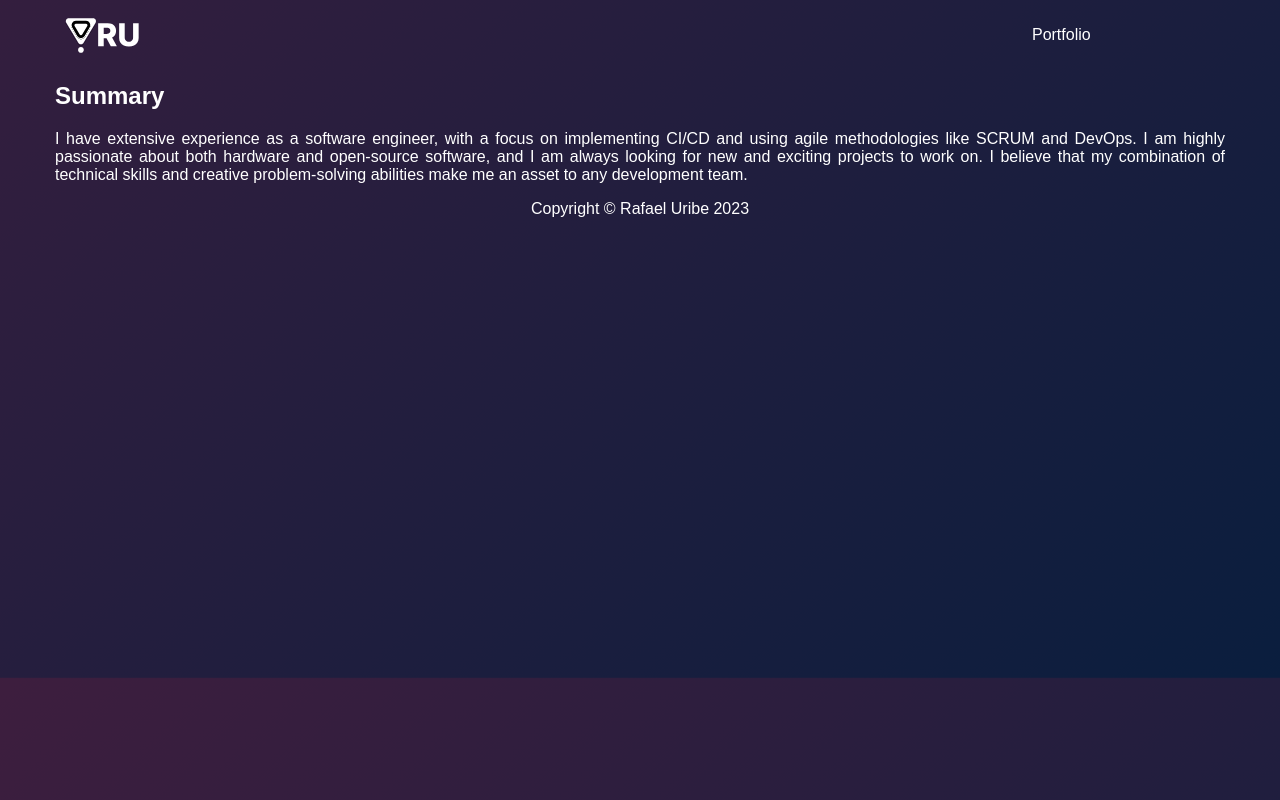
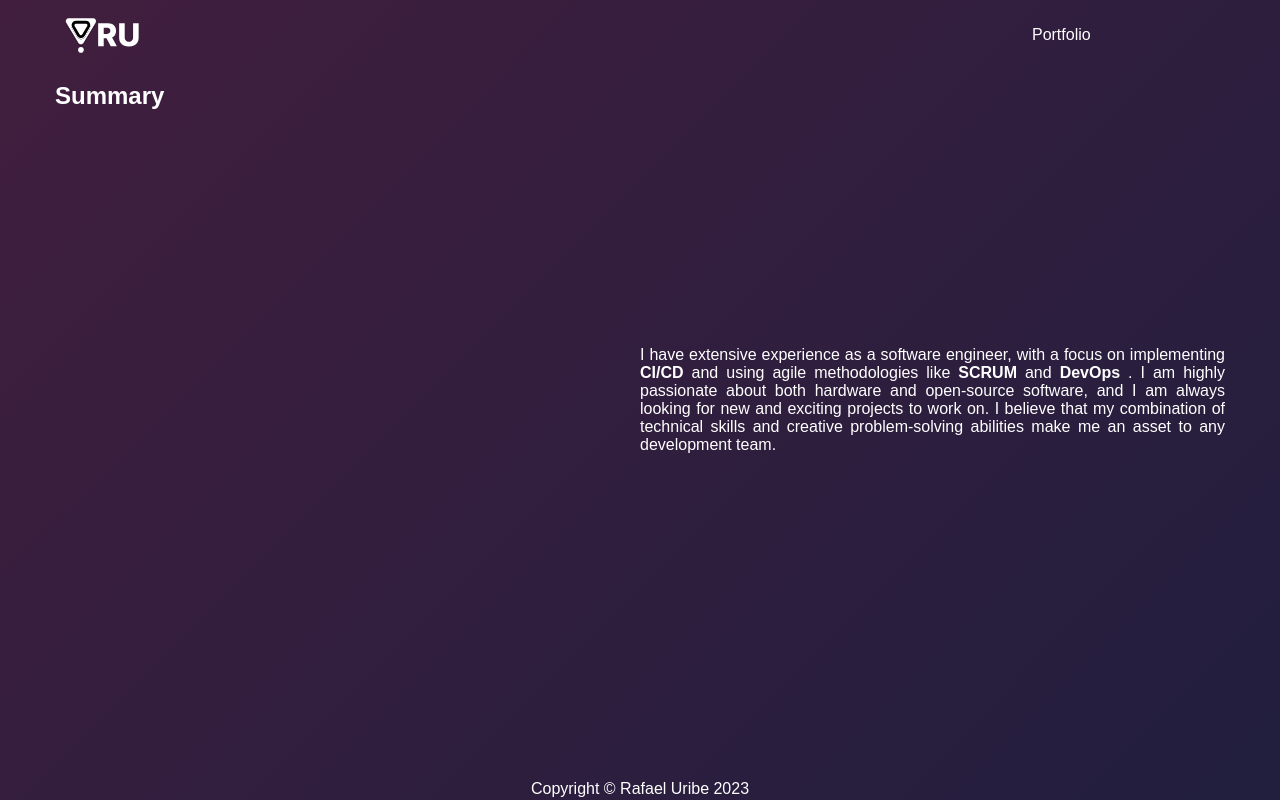
Before and after one commit to Rafael3226/blog, a Next.js app: page /resume/components/summary/Summary in a window 1280 px wide. Built offline with nearby package versions, Linux system fonts and the light colour scheme.

Commit message:
Resume changes

```diff
--- /dev/null
+++ b/components/styled/bold/Bold.tsx
@@ -0,0 +1,6 @@
+import styled from "styled-components";
+
+const Bold = styled.span`
+  font-weight: bold;
+`;
+export default Bold;
--- /dev/null
+++ b/components/styled/bold/index.ts
@@ -0,0 +1,3 @@
+import Bold from "./Bold";
+
+export default Bold;
--- a/pages/resume/components/summary/Summary.tsx
+++ b/pages/resume/components/summary/Summary.tsx
@@ -1,17 +1,25 @@
+import Bold from "components/styled/bold";
 import P from "components/styled/p";
+import { Column, TwoColumns } from "pages/home/TwoColumns";
 
 export default function Summary() {
   return (
-    <section>
+    <>
       <h2>Summary</h2>
-      <P>
-        I have extensive experience as a software engineer, with a focus on
-        implementing CI/CD and using agile methodologies like SCRUM and DevOps.
-        I am highly passionate about both hardware and open-source software, and
-        I am always looking for new and exciting projects to work on. I believe
-        that my combination of technical skills and creative problem-solving
-        abilities make me an asset to any development team.
-      </P>
-    </section>
+      <TwoColumns>
+        <Column></Column>
+        <Column>
+          <P>
+            I have extensive experience as a software engineer, with a focus on
+            implementing <Bold>CI/CD</Bold> and using agile methodologies like
+            <Bold> SCRUM</Bold> and <Bold>DevOps</Bold> . I am highly passionate
+            about both hardware and open-source software, and I am always
+            looking for new and exciting projects to work on. I believe that my
+            combination of technical skills and creative problem-solving
+            abilities make me an asset to any development team.
+          </P>
+        </Column>
+      </TwoColumns>
+    </>
   );
 }
--- a/styles/app.css
+++ b/styles/app.css
@@ -9,6 +9,7 @@ html {
   /* Fonts */
   font-family: sans-serif;
   color: #fff;
+  height: 100%;
 }
 
 body {
```
